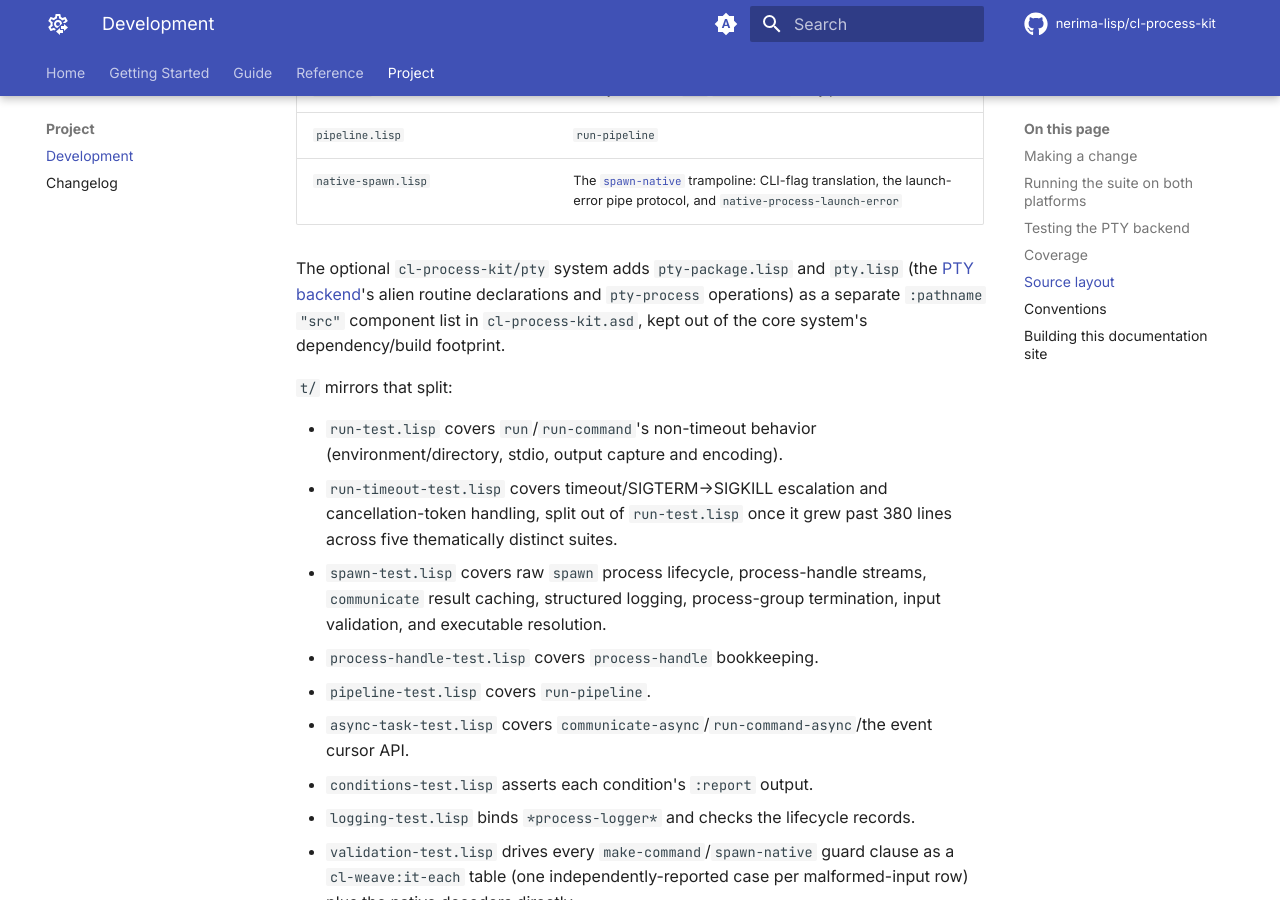
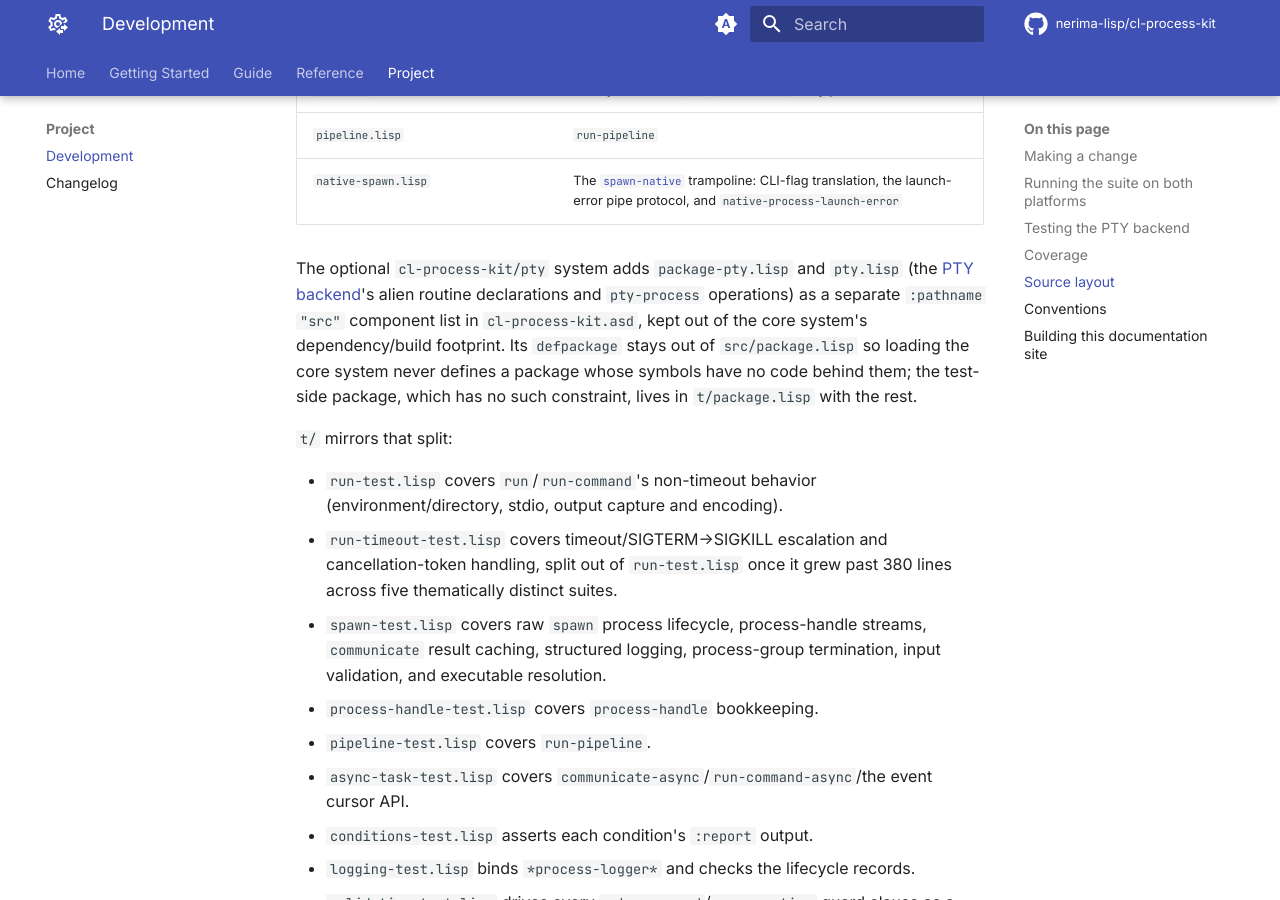
Before and after one commit to nerima-lisp/cl-process-kit, an MkDocs documentation site: the page built from docs/src/development.md, in a window 1280 px wide and 900 px high, scrolled down 3482 px. Built offline with MkDocs 1.6.1 and Material for MkDocs 9.7.7, drawn with Linux system fonts in a browser that asks for light colours; comment, search, counter and statistics services are not loaded.

Commit message:
refactor: give the PTY package manifests their standard names
`check-coding.sh` reported two failures that both came down to where the
optional pty subsystem keeps its `defpackage` forms.

src/pty-package.lisp is renamed to src/package-pty.lisp. The form is not
folded into src/package.lisp, which CODING_STANDARD.md otherwise makes the
single home for package definitions, because PROCESS-KIT/PTY belongs to
cl-process-kit/pty -- the only system that links native/pty.c and depends on
cl-tty-kit. Defining it in the core system would leave a package whose
exported symbols have no code behind them for anyone who loads plain
cl-process-kit. package-<subsystem>.lisp is the name the standard's own
checker recognises for exactly this case, and the file now carries that
reasoning. Reformatting it also removed a 567-column line and grouped the
exports by concept instead of running them together on one line.

t/pty-package.lisp is gone; CL-PROCESS-KIT/PTY-TEST is now defined in
t/package.lisp beside CL-PROCESS-KIT/TEST. The test side has no equivalent
constraint -- the package needs only cl and cl-weave, both of which the
pty-test system already depends on -- and t/ has no second name reserved for
a manifest, so a separate file could not be named without failing the
<source>-test.lisp rule.

Component order is unchanged, so the :serial t load order is too.

```diff
--- a/docs/src/development.md
+++ b/docs/src/development.md
@@ -148,11 +148,14 @@ entry point:
 | `pipeline.lisp` | `run-pipeline` |
 | `native-spawn.lisp` | The [`spawn-native`](guide/native-spawn.md) trampoline: CLI-flag translation, the launch-error pipe protocol, and `native-process-launch-error` |
 
-The optional `cl-process-kit/pty` system adds `pty-package.lisp` and
+The optional `cl-process-kit/pty` system adds `package-pty.lisp` and
 `pty.lisp` (the [PTY backend](guide/pty.md)'s alien routine declarations
 and `pty-process` operations) as a separate `:pathname "src"` component
 list in `cl-process-kit.asd`, kept out of the core system's
-dependency/build footprint.
+dependency/build footprint. Its `defpackage` stays out of
+`src/package.lisp` so loading the core system never defines a package
+whose symbols have no code behind them; the test-side package, which has
+no such constraint, lives in `t/package.lisp` with the rest.
 
 `t/` mirrors that split:
 
```
Also changed, not shown: 5 other files.
